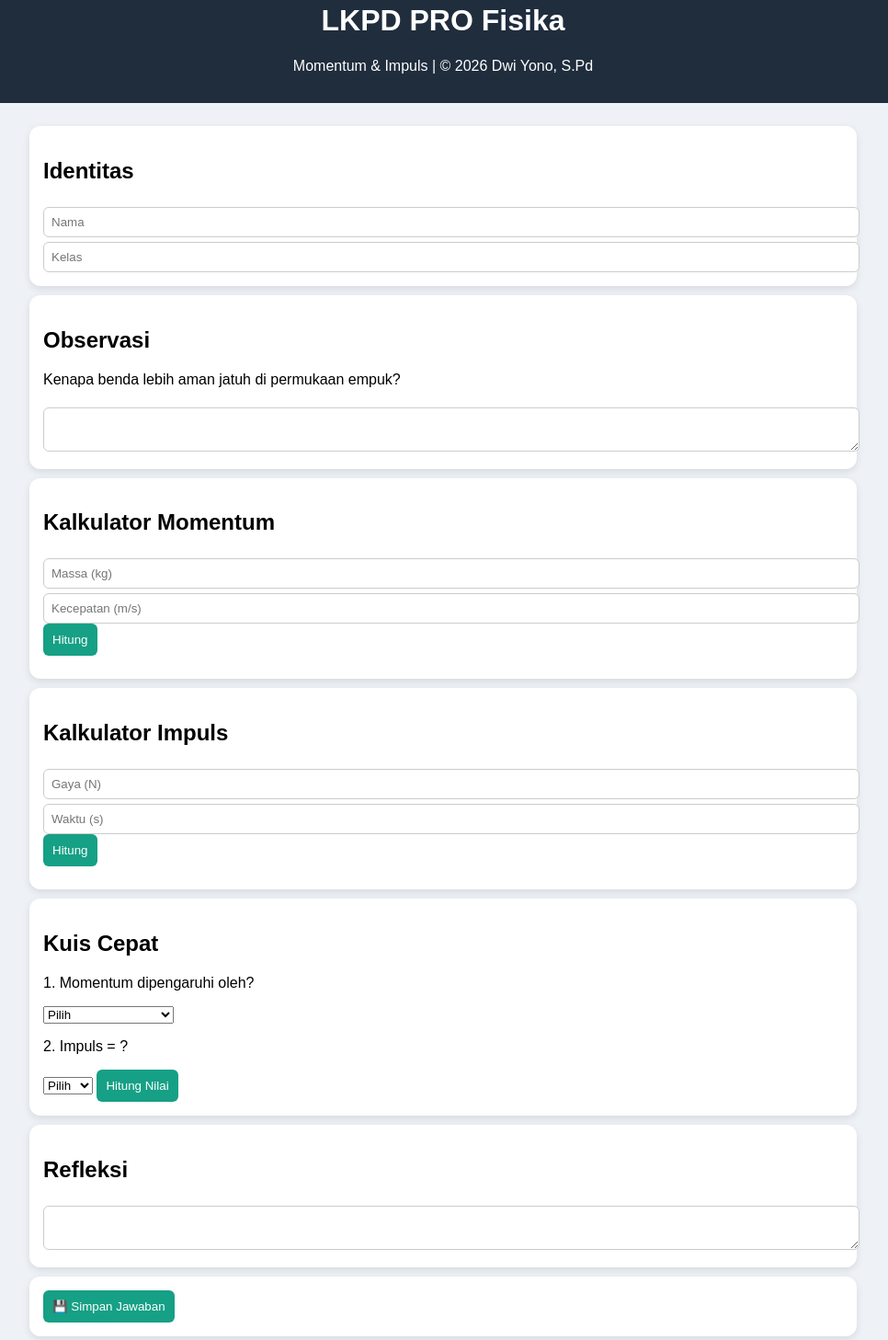
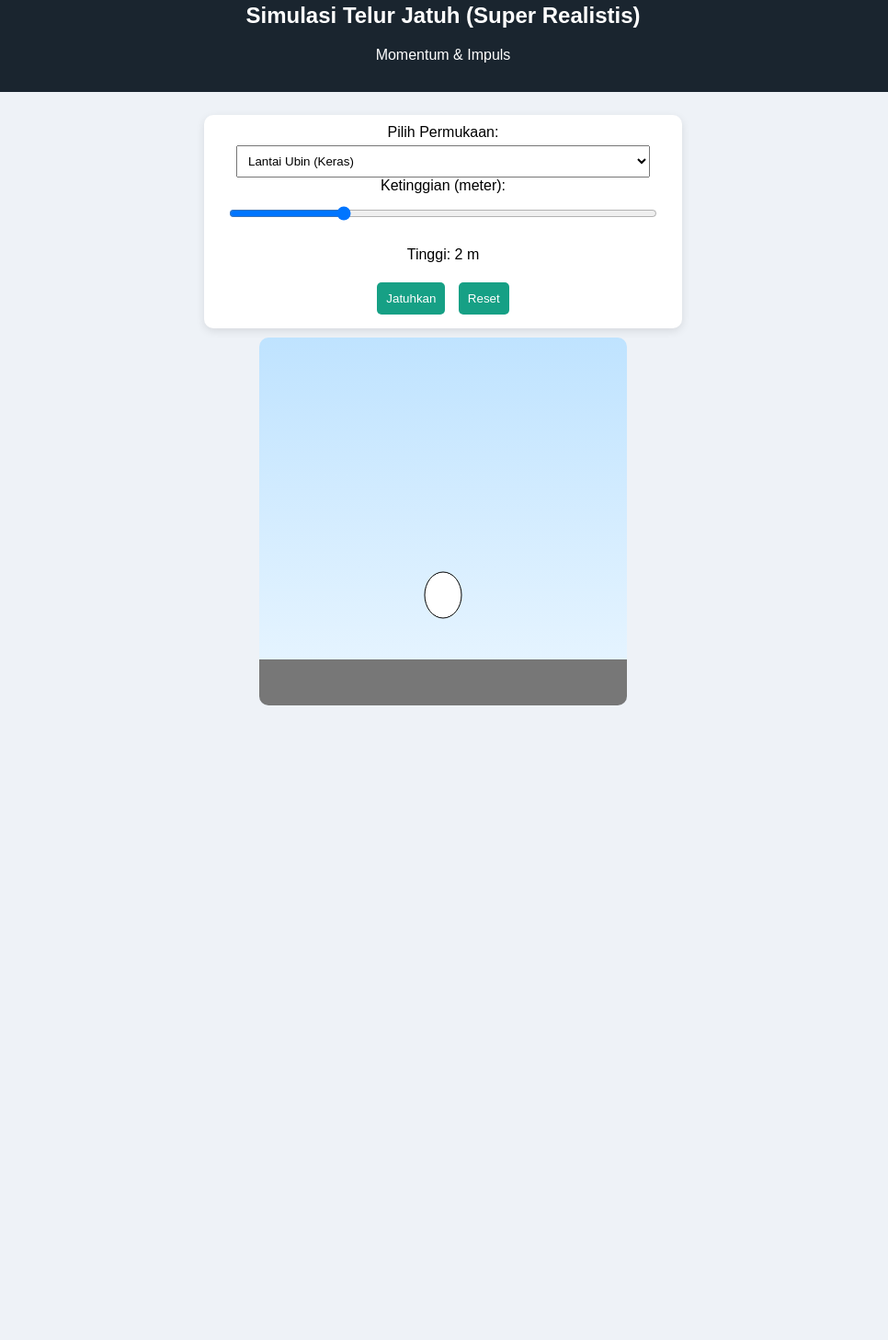
Before and after one commit to dwieyana-jpg/SIMULASI-IMPULS_TELUR-JATUH, a plain HTML site: page index.html in a window 1280 px wide. Shown: the part 32-1489 px from the top of the page at 92% size, without its empty margins (158-1124 px from the left). After the commit the page ends 818 px from the top, so only its background shows below. Drawn offline with Linux system fonts and the light colour scheme.

Commit message:
Update index.html

```diff
--- a/index.html
+++ b/index.html
@@ -1,118 +1,171 @@
 <!DOCTYPE html>
 <html lang="id">
 <head>
-  <meta charset="UTF-8" />
-  <meta name="viewport" content="width=device-width, initial-scale=1.0" />
-  <title>LKPD PRO - Momentum & Impuls</title>
-  <style>
-    body {font-family: Arial; margin:0; background:#eef2f7;}
-    header {background:#1f2d3d; color:#fff; padding:15px; text-align:center;}
-    .container {max-width:900px; margin:auto; padding:15px;}
-    .card {background:#fff; padding:15px; margin:10px 0; border-radius:12px; box-shadow:0 3px 8px rgba(0,0,0,0.1);}
-    input, textarea {width:100%; padding:8px; margin-top:5px; border-radius:6px; border:1px solid #ccc;}
-    button {background:#16a085; color:#fff; border:none; padding:10px; border-radius:6px; cursor:pointer;}
-    button:hover {background:#13856b;}
-    .result {margin-top:10px; font-weight:bold;}
-    .score {font-size:18px; color:#e74c3c;}
-  </style>
+<meta charset="UTF-8">
+<meta name="viewport" content="width=device-width, initial-scale=1.0">
+<title>Simulasi Telur Jatuh SUPER REALISTIS</title>
+<style>
+  body { font-family: Arial; margin:0; background:#eef2f7; text-align:center; }
+  header { background:#1a252f; color:#fff; padding:15px; }
+  .container { padding:15px; }
+  canvas { background:linear-gradient(#bfe3ff,#eaf6ff); border-radius:10px; }
+  .card { background:#fff; padding:10px; margin:10px auto; max-width:500px; border-radius:10px; box-shadow:0 3px 10px rgba(0,0,0,0.1);}
+  select, input { width:90%; padding:8px; margin-top:5px; }
+  button { padding:10px; margin:5px; background:#16a085; color:#fff; border:none; border-radius:5px; cursor:pointer; }
+</style>
 </head>
 <body>
+
 <header>
-  <h1>LKPD PRO Fisika</h1>
-  <p>Momentum & Impuls | © 2026 Dwi Yono, S.Pd</p>
+  <h2>Simulasi Telur Jatuh (Super Realistis)</h2>
+  <p>Momentum & Impuls</p>
 </header>
 
 <div class="container">
 
 <div class="card">
-  <h2>Identitas</h2>
-  <input id="nama" placeholder="Nama">
-  <input id="kelas" placeholder="Kelas">
+  <label>Pilih Permukaan:</label>
+  <select id="permukaan">
+    <option value="ubin">Lantai Ubin (Keras)</option>
+    <option value="busa">Kasur / Busa (Empuk)</option>
+  </select>
+
+  <label>Ketinggian (meter):</label>
+  <input type="range" id="tinggi" min="1" max="5" value="2" oninput="updateTinggi()">
+  <p id="labelTinggi">Tinggi: 2 m</p>
+
+  <button onclick="jatuhkan()">Jatuhkan</button>
+  <button onclick="resetSimulasi()">Reset</button>
 </div>
 
-<div class="card">
-  <h2>Observasi</h2>
-  <p>Kenapa benda lebih aman jatuh di permukaan empuk?</p>
-  <textarea id="obs"></textarea>
-</div>
-
-<div class="card">
-  <h2>Kalkulator Momentum</h2>
-  <input type="number" id="m" placeholder="Massa (kg)">
-  <input type="number" id="v" placeholder="Kecepatan (m/s)">
-  <button onclick="momentum()">Hitung</button>
-  <div class="result" id="pm"></div>
-</div>
-
-<div class="card">
-  <h2>Kalkulator Impuls</h2>
-  <input type="number" id="F" placeholder="Gaya (N)">
-  <input type="number" id="t" placeholder="Waktu (s)">
-  <button onclick="impuls()">Hitung</button>
-  <div class="result" id="pi"></div>
-</div>
-
-<div class="card">
-  <h2>Kuis Cepat</h2>
-  <p>1. Momentum dipengaruhi oleh?</p>
-  <select id="q1">
-    <option value="0">Pilih</option>
-    <option value="1">Massa & Kecepatan</option>
-    <option value="0">Gaya & Waktu</option>
-  </select>
-
-  <p>2. Impuls = ?</p>
-  <select id="q2">
-    <option value="0">Pilih</option>
-    <option value="1">F x t</option>
-    <option value="0">m x v</option>
-  </select>
-
-  <button onclick="nilai()">Hitung Nilai</button>
-  <div class="score" id="score"></div>
-</div>
-
-<div class="card">
-  <h2>Refleksi</h2>
-  <textarea id="refleksi"></textarea>
-</div>
-
-<div class="card">
-  <button onclick="simpan()">💾 Simpan Jawaban</button>
-</div>
+<canvas id="canvas" width="400" height="400"></canvas>
 
 </div>
 
 <script>
-function momentum(){
-  let m = document.getElementById('m').value;
-  let v = document.getElementById('v').value;
-  document.getElementById('pm').innerText = "Momentum = " + (m*v) + " kg m/s";
+let canvas = document.getElementById('canvas');
+let ctx = canvas.getContext('2d');
+
+let y = 50;
+let velocity = 0;
+let jatuh = false;
+let pecah = false;
+let tinggiPixel = 200;
+let serpihan = [];
+let kuning = [];
+let bounce = 0;
+
+function updateTinggi(){
+  let t = tinggi.value;
+  labelTinggi.innerText = "Tinggi: " + t + " m";
+  tinggiPixel = 400 - (t * 60);
+  y = tinggiPixel;
 }
 
-function impuls(){
-  let F = document.getElementById('F').value;
-  let t = document.getElementById('t').value;
-  document.getElementById('pi').innerText = "Impuls = " + (F*t) + " Ns";
+function jatuhkan(){
+  jatuh = true;
+  velocity = 0;
+  pecah = false;
+  serpihan = [];
+  kuning = [];
 }
 
-function nilai(){
-  let s = parseInt(q1.value) + parseInt(q2.value);
-  let hasil = s * 50;
-  document.getElementById('score').innerText = "Nilai: " + hasil;
+function resetSimulasi(){
+  jatuh = false;
+  velocity = 0;
+  pecah = false;
+  serpihan = [];
+  kuning = [];
+  bounce = 0;
+  updateTinggi();
 }
 
-function simpan(){
-  let data = {
-    nama: nama.value,
-    kelas: kelas.value,
-    observasi: obs.value,
-    refleksi: refleksi.value,
-    nilai: score.innerText
-  };
-  localStorage.setItem('lkpd_pro', JSON.stringify(data));
-  alert('Tersimpan!');
+function buatPecahan(x,y){
+  for(let i=0;i<20;i++){
+    serpihan.push({
+      x:x,
+      y:y,
+      vx:(Math.random()-0.5)*8,
+      vy:(Math.random()-1)*8,
+      size:Math.random()*4+2
+    });
+  }
+  for(let i=0;i<10;i++){
+    kuning.push({
+      x:x,
+      y:y,
+      r:Math.random()*6+4
+    });
+  }
 }
+
+function gambarTelur(x,y){
+  ctx.beginPath();
+  ctx.ellipse(x,y,20,25,0,0,Math.PI*2);
+  ctx.fillStyle = "white";
+  ctx.fill();
+  ctx.stroke();
+}
+
+function draw(){
+  ctx.clearRect(0,0,400,400);
+
+  let permukaan = permukaanSelect();
+  ctx.fillStyle = permukaan === 'ubin' ? '#777' : '#27ae60';
+  ctx.fillRect(0,350,400,50);
+
+  if(jatuh){
+    velocity += 0.6; // gravitasi
+    y += velocity;
+
+    if(y >= 330){
+      y = 330;
+      jatuh = false;
+
+      if(permukaan === 'ubin'){
+        pecah = true;
+        buatPecahan(200,330);
+      } else {
+        // efek memantul
+        velocity = -velocity * 0.4;
+        bounce++;
+        if(bounce < 3) jatuh = true;
+      }
+    }
+  }
+
+  if(!pecah){
+    gambarTelur(200,y);
+  }
+
+  // serpihan
+  serpihan.forEach(p => {
+    p.x += p.vx;
+    p.y += p.vy;
+    p.vy += 0.3;
+    ctx.beginPath();
+    ctx.arc(p.x,p.y,p.size,0,Math.PI*2);
+    ctx.fillStyle = "#f1c40f";
+    ctx.fill();
+  });
+
+  // kuning telur (splash)
+  kuning.forEach(k => {
+    ctx.beginPath();
+    ctx.arc(k.x,k.y,k.r,0,Math.PI*2);
+    ctx.fillStyle = "rgba(255,215,0,0.7)";
+    ctx.fill();
+  });
+
+  requestAnimationFrame(draw);
+}
+
+function permukaanSelect(){
+  return document.getElementById('permukaan').value;
+}
+
+updateTinggi();
+draw();
 </script>
 
 </body>
```
